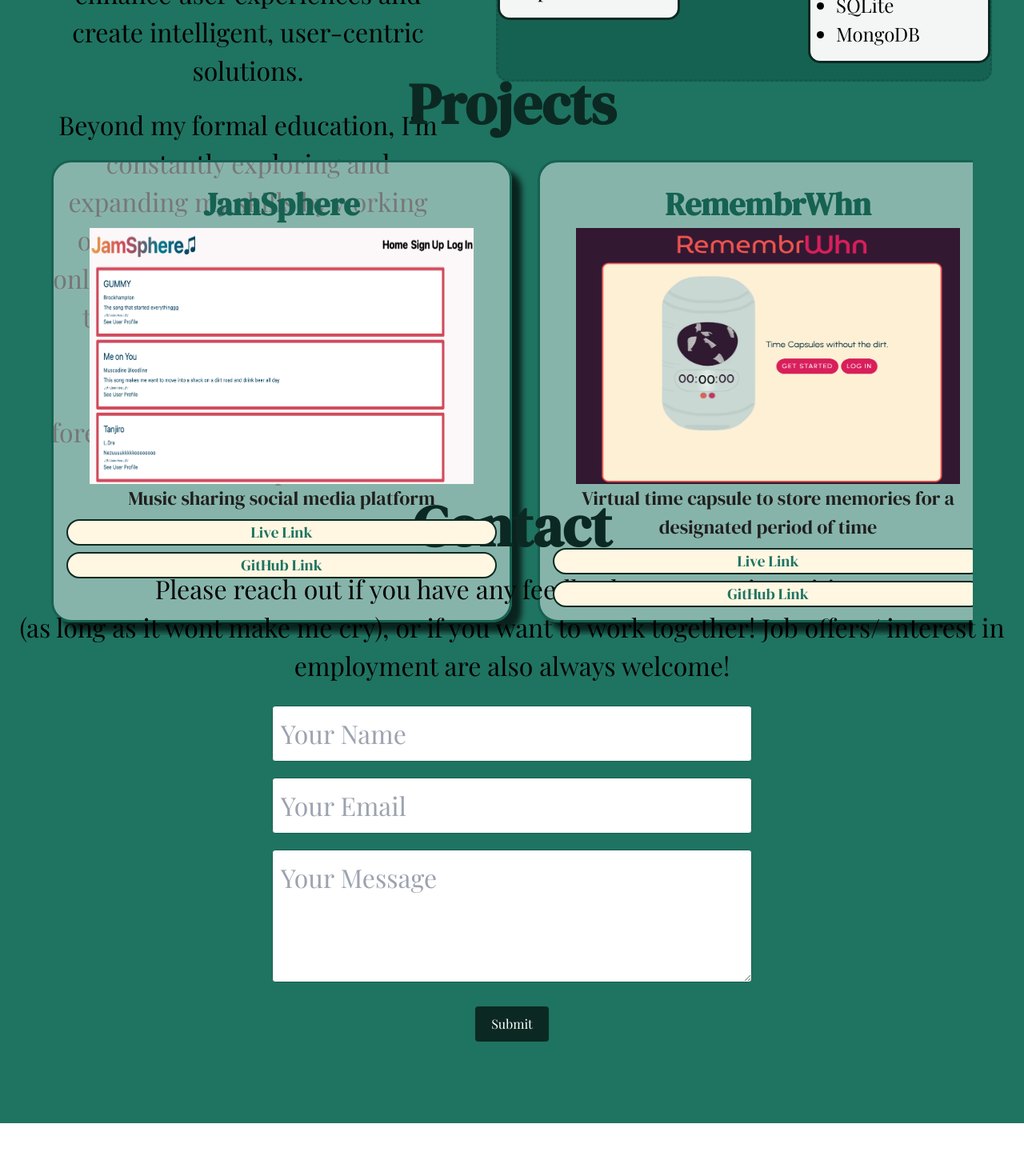
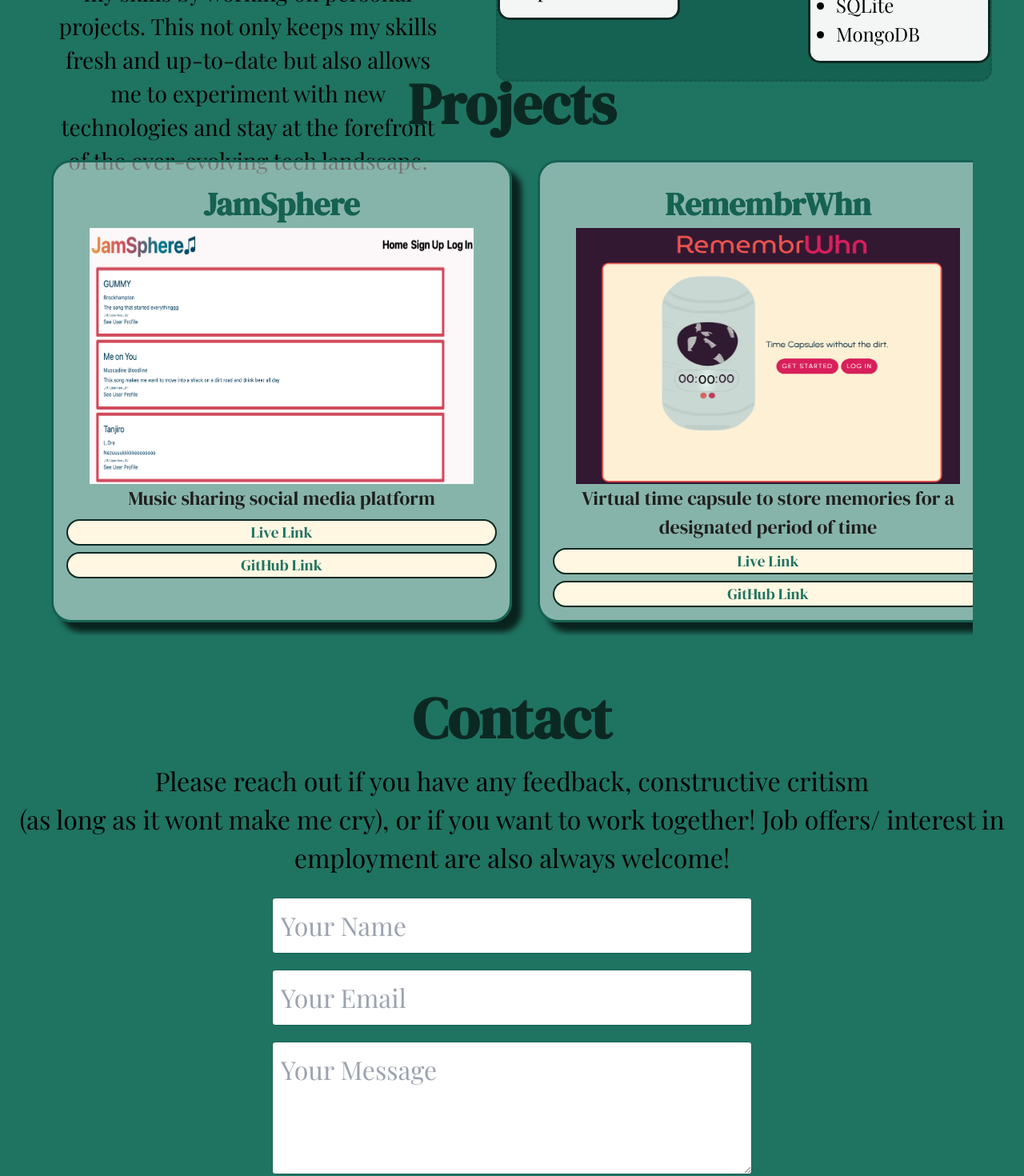
Before and after one commit to ashleytrollinger/portfolio, a Next.js app: page / in a window 1280 px wide. Shown: the part 1900-3370 px from the top of the page at 80% size. Built offline with nearby package versions, Linux system fonts and the light colour scheme.

Commit message:
fixing for vercel deployment

```diff
--- a/src/app/components/AboutMe.css
+++ b/src/app/components/AboutMe.css
@@ -12,7 +12,7 @@
 }
 
 .about-section p {
-    font-size: 2rem;
+    font-size: 1.75rem;
     text-align: center;
     margin-top: 20px;
     font-family: 'PlayfairDisplay', sans-serif;
--- a/src/app/page.css
+++ b/src/app/page.css
@@ -12,6 +12,10 @@ section {
 }
 
 section#projects {
+    padding-top: 15rem;
+}
+
+section#contact {
     padding-top: 15rem;
 }
 
```
